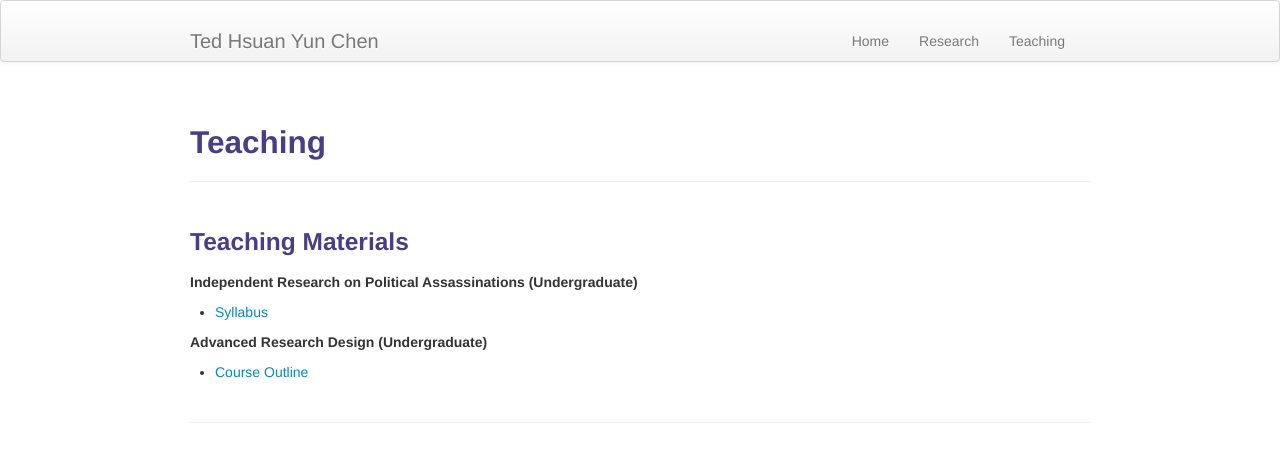
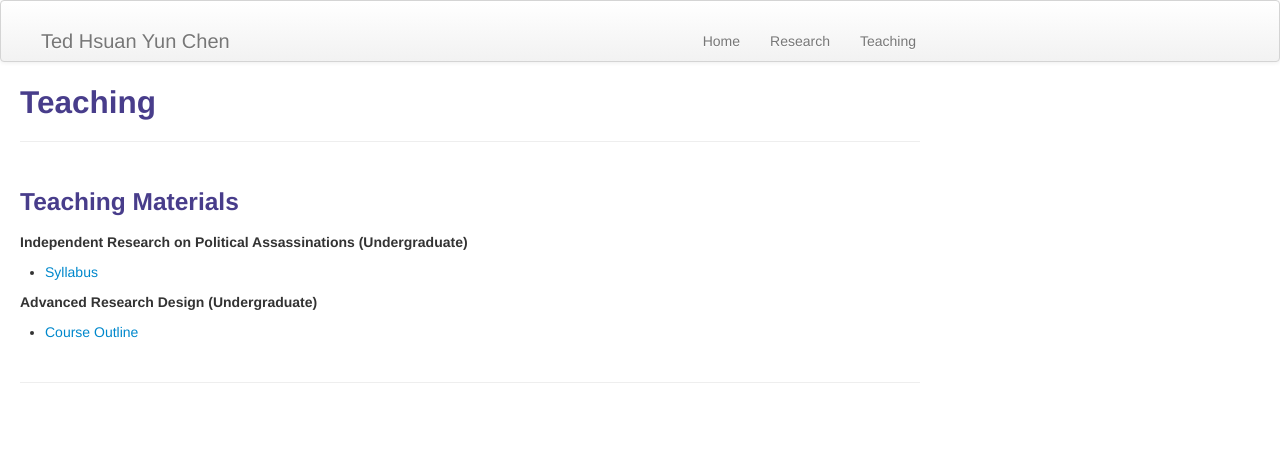
Before and after one commit to tedhchen/tedhchen.github.io, a Jekyll site: the page built from pages/teaching.md, in a window 1280 px wide. Shown: the top 462 px of the page. Built offline with Jekyll 4.4.1, drawn with Linux system fonts in a browser that asks for light colours.

Commit message:
adjusted margins and padding

```diff
--- a/assets/themes/twitter/css/style.css
+++ b/assets/themes/twitter/css/style.css
@@ -1,8 +1,8 @@
 /* Custom container */
 .container-narrow {
-  margin: 0 auto;
+  margin: 20px;
   max-width: 900px;
-  padding: 20px; }
+  padding: 0px; }
 
 .container-narrow > hr {
   margin: 30px 0; }
```
